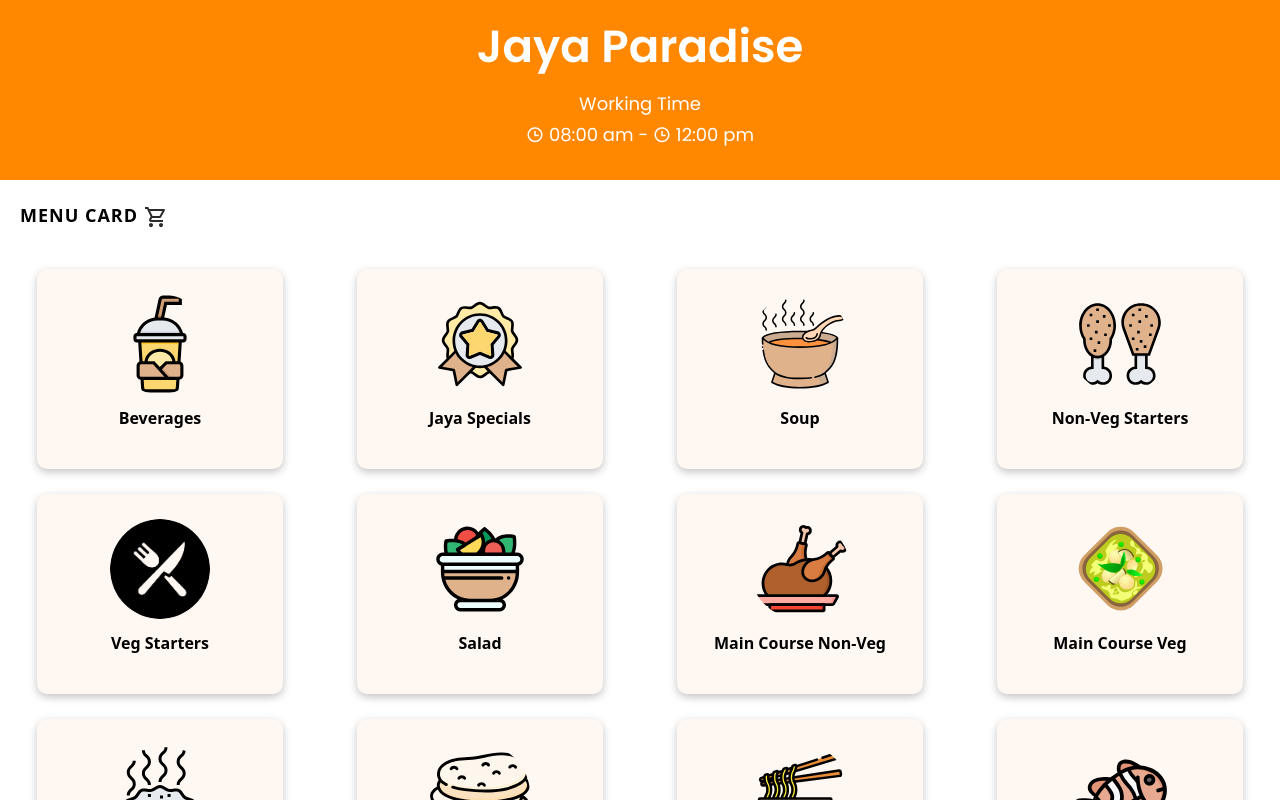
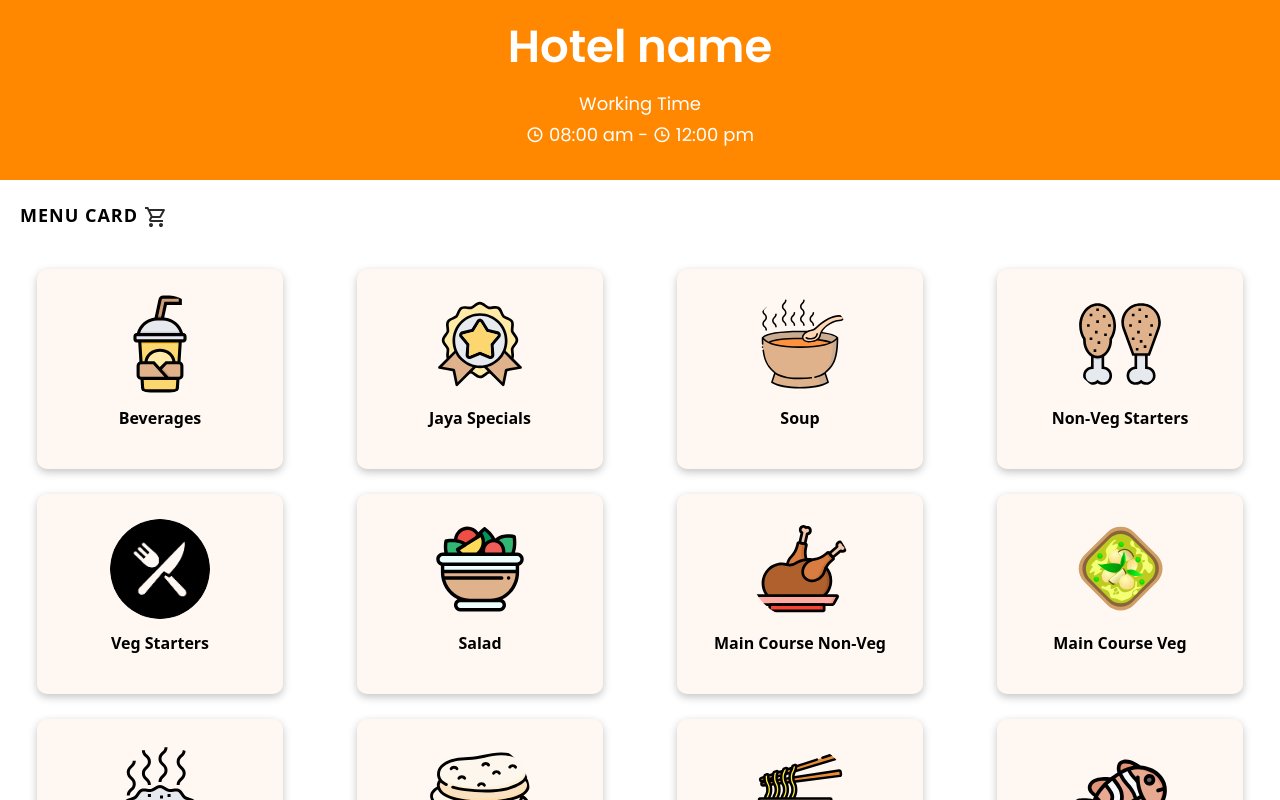
Before and after one commit to Roshan-moger/Jaya-hotel, a React (Create React App) app: page /menu in a window 1280 px wide. Shown: the top 800 px of the page. Built offline with nearby package versions, Linux system fonts and the light colour scheme.

Commit message:
✅✅✅

```diff
--- a/src/Components/Manager/navpages/Tables.jsx
+++ b/src/Components/Manager/navpages/Tables.jsx
@@ -16,7 +16,7 @@ const Tables = () => {
 
   return (
     <>
-      <h1>Jaya Paradise</h1>
+      <h1>Hotel name</h1>
       <h3>Table Number</h3>
       <div className="d-flex flex-wrap">
         {arr.map((item, index) => (
--- a/src/Components/Menu.jsx
+++ b/src/Components/Menu.jsx
@@ -11,7 +11,7 @@ const Menu = () => {
   return (
     <div className="">
       <div className="heading">
-        <h1 className="headline mb-3">Jaya Paradise</h1>
+        <h1 className="headline mb-3">Hotel name</h1>
         <p className='m-1 working'>Working Time</p>
         <p className="working"><i className="ri-time-line"></i> 08:00 am - <i className="ri-time-line"></i> 12:00 pm</p>
       </div>
```
